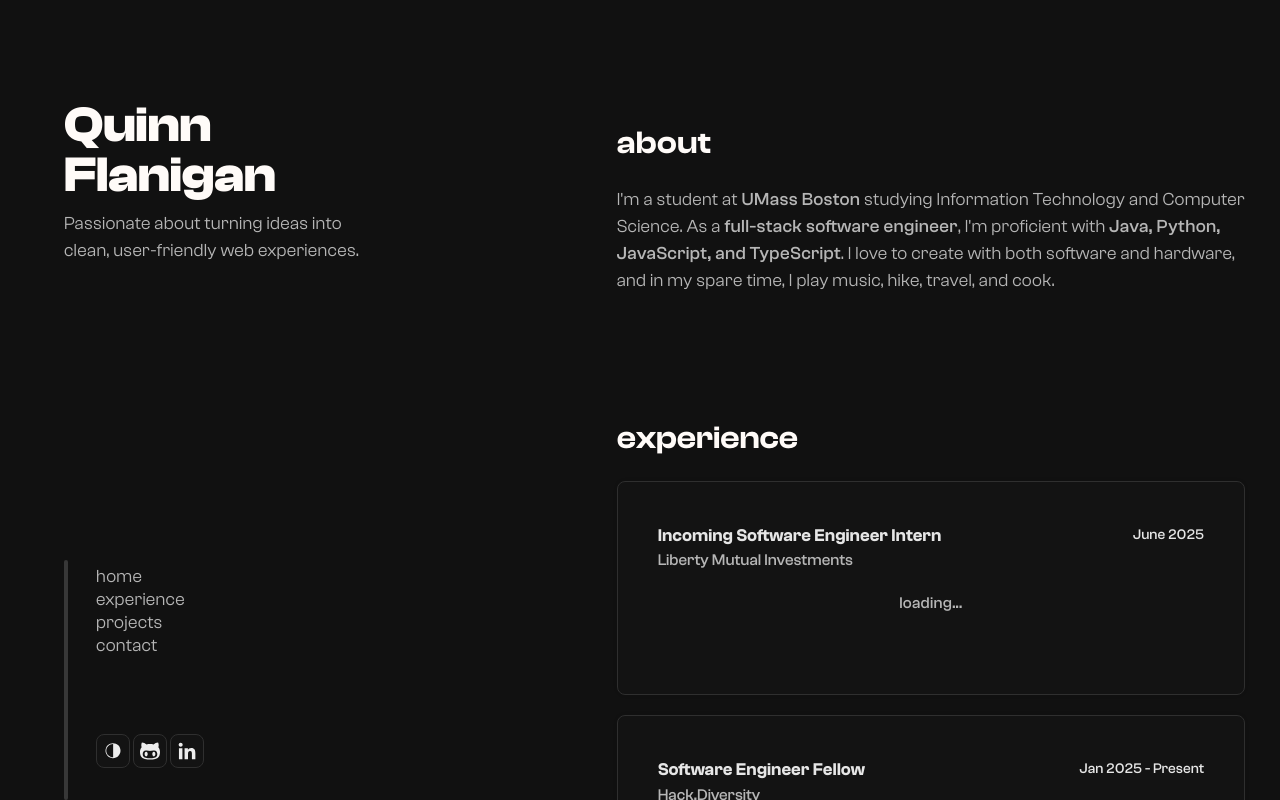
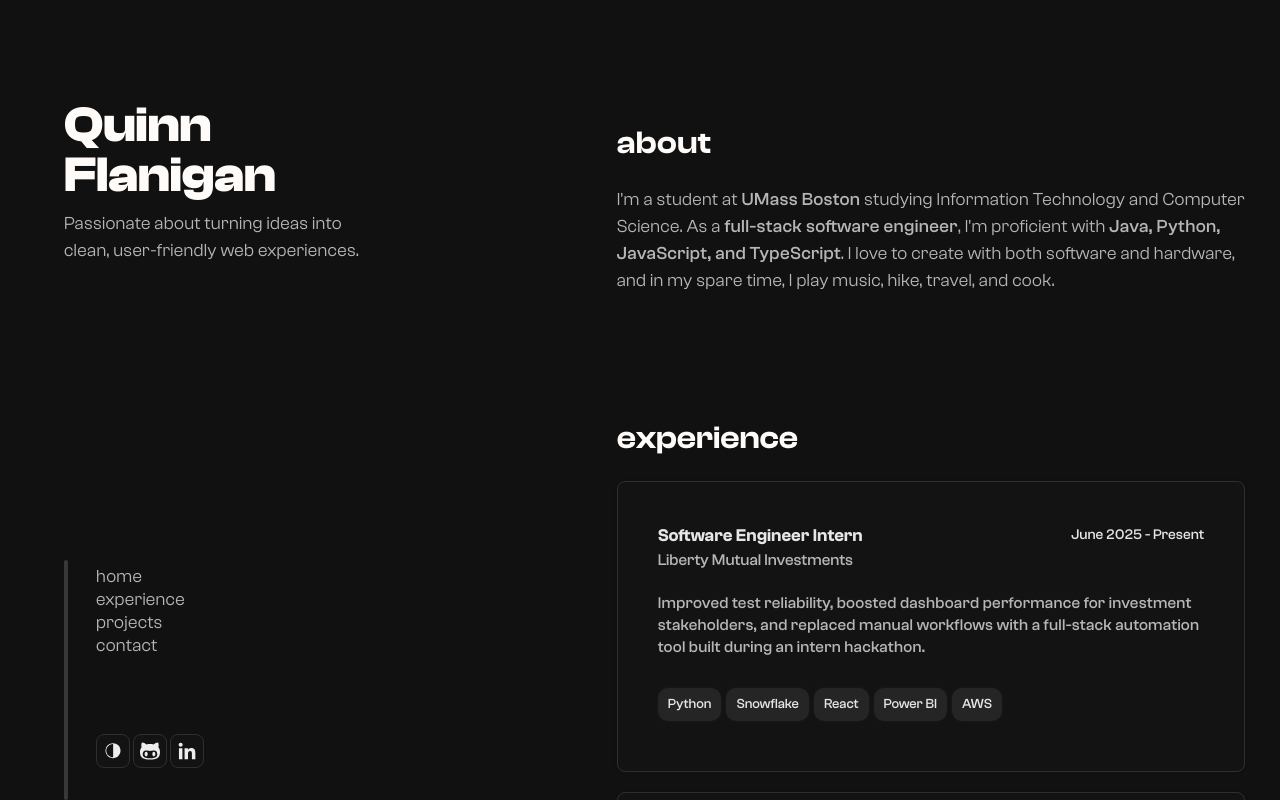
Before and after one commit to qinflan/portfolio, a React (Vite) app in the folder portfolio/client/: page / in a window 1280 px wide. Shown: the top 800 px of the page. Built offline with nearby package versions, Linux system fonts and the light colour scheme; a web font is replaced by a local one.

Commit message:
update work info

```diff
--- a/portfolio/client/src/components/pages/experience/WorkData.ts
+++ b/portfolio/client/src/components/pages/experience/WorkData.ts
@@ -1,9 +1,10 @@
 export const workData = [
       {
-      title: "Incoming Software Engineer Intern",
+      title: "Software Engineer Intern",
       company: "Liberty Mutual Investments",
-      dates: "June 2025",
-      description: "loading...",
+      dates: "June 2025 - Present",
+      description: "Improved test reliability, boosted dashboard performance for investment stakeholders, and replaced manual workflows with a full-stack automation tool built during an intern hackathon.",
+      skills: ["Python", "Snowflake", "React", "Power BI", "AWS"]
     },
     {
       title: "Software Engineer Fellow",
```
